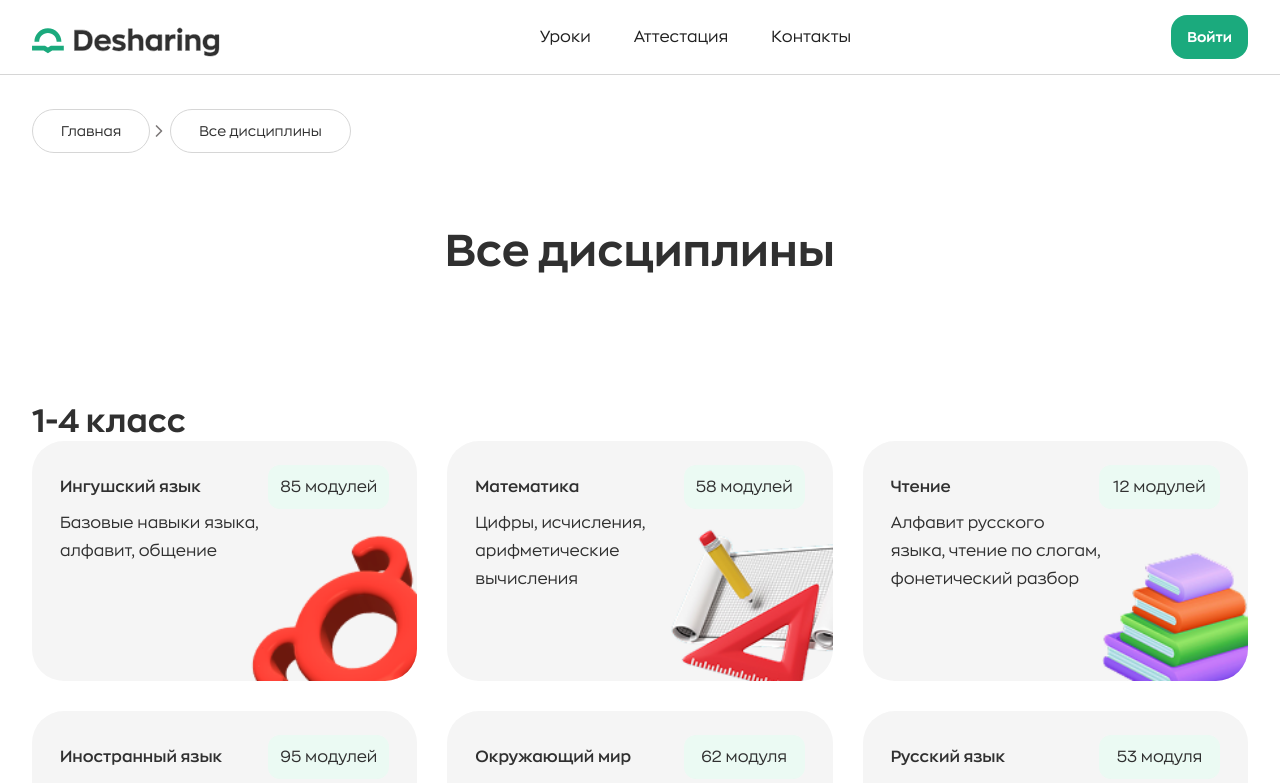
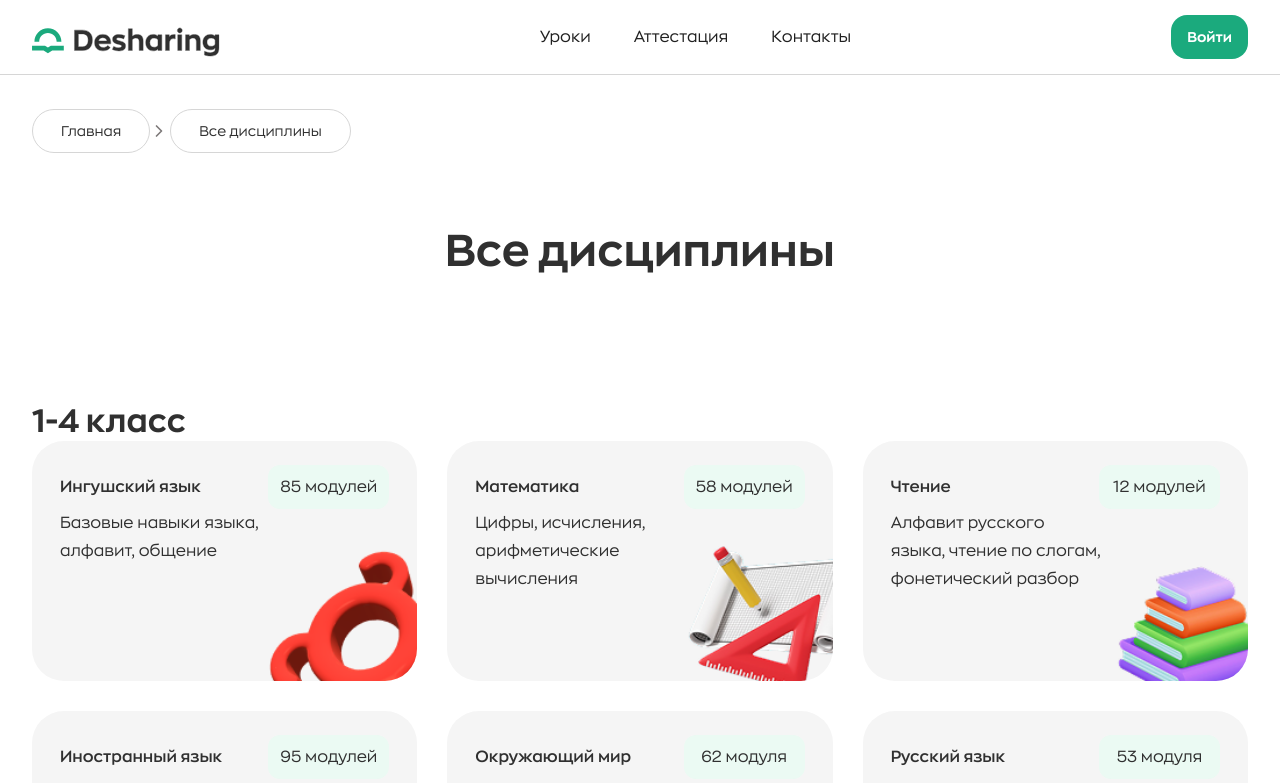
Before and after one commit to MilleniumIT06/deshar-frontend, a Next.js app: page /courses in a window 1280 px wide. Shown: the top 783 px of the page. Built offline with nearby package versions, Linux system fonts and the light colour scheme; a web font is replaced by a local one.

Commit message:
fix(SubjectCard) [skip tests] :fix width & height of image

```diff
--- a/src/components/SubjectCard/styles.scss
+++ b/src/components/SubjectCard/styles.scss
@@ -50,8 +50,8 @@
 		z-index: 1;
 		right: 0;
 		bottom: 0;
-		width: 168px;
-		height: 168px;
+		width: 150px;
+		height: 150px;
 
 		img {
 			display: block;
```
